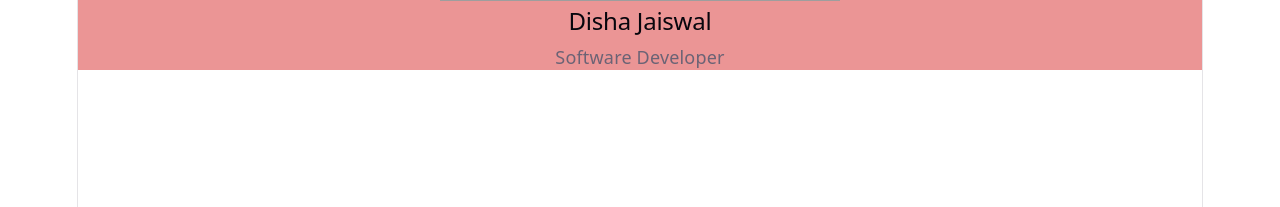
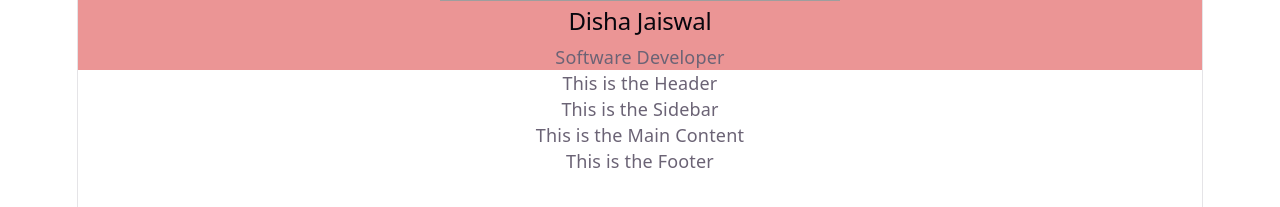
Before and after one commit to Dishaj22/react, a React (Vite) app in the folder my/: page / in a window 1280 px wide. Shown: the part 389-596 px from the top of the page. Built offline with nearby package versions, Linux system fonts and the light colour scheme; grey boxes are pictures that could not be loaded.

Commit message:
Add React component architecture

```diff
--- a/my/src/App.jsx
+++ b/my/src/App.jsx
@@ -1,10 +1,18 @@
 import ProfileCard from "./ProfileCard.jsx";
+import Header from "./components/Header";
+import Sidebar from "./components/Sidebar";
+import Main from "./components/Main";
+import Footer from "./components/Footer";
 
 function App() {
   return (
     <>
       <h1>Hello World!</h1>
       <ProfileCard />
+       <Header />
+      <Sidebar />
+      <Main />
+      <Footer />
     </>
   );
 }
--- /dev/null
+++ b/my/src/components/Footer.jsx
@@ -0,0 +1,5 @@
+function Footer() {
+  return <footer>This is the Footer</footer>;
+}
+
+export default Footer;
--- /dev/null
+++ b/my/src/components/Header.jsx
@@ -0,0 +1,5 @@
+function Header() {
+  return <header>This is the Header</header>;
+}
+
+export default Header;
--- /dev/null
+++ b/my/src/components/Main.jsx
@@ -0,0 +1,5 @@
+function Main() {
+  return <main>This is the Main Content</main>;
+}
+
+export default Main;
--- /dev/null
+++ b/my/src/components/Sidebar.jsx
@@ -0,0 +1,5 @@
+function Sidebar() {
+  return <aside>This is the Sidebar</aside>;
+}
+
+export default Sidebar;
```
